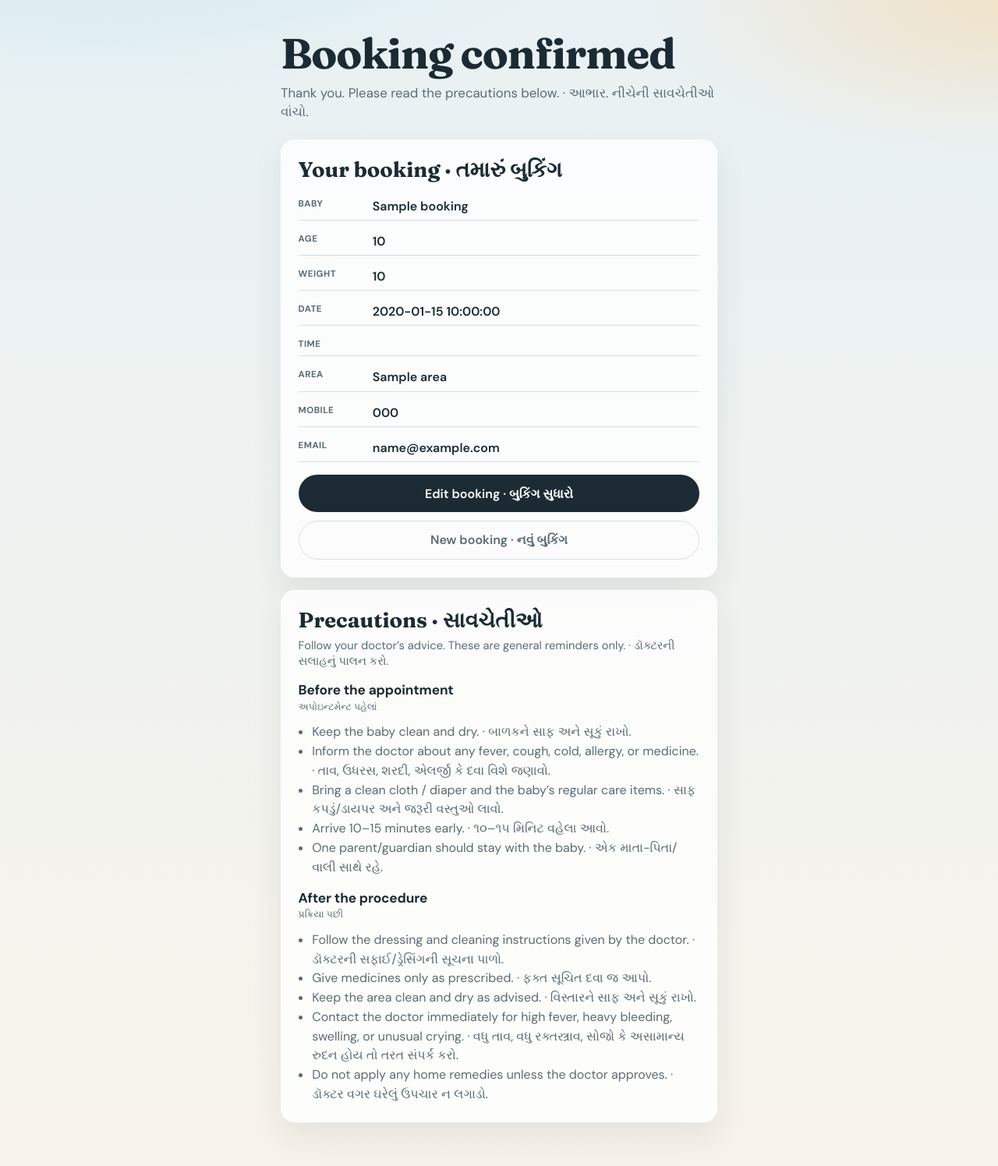
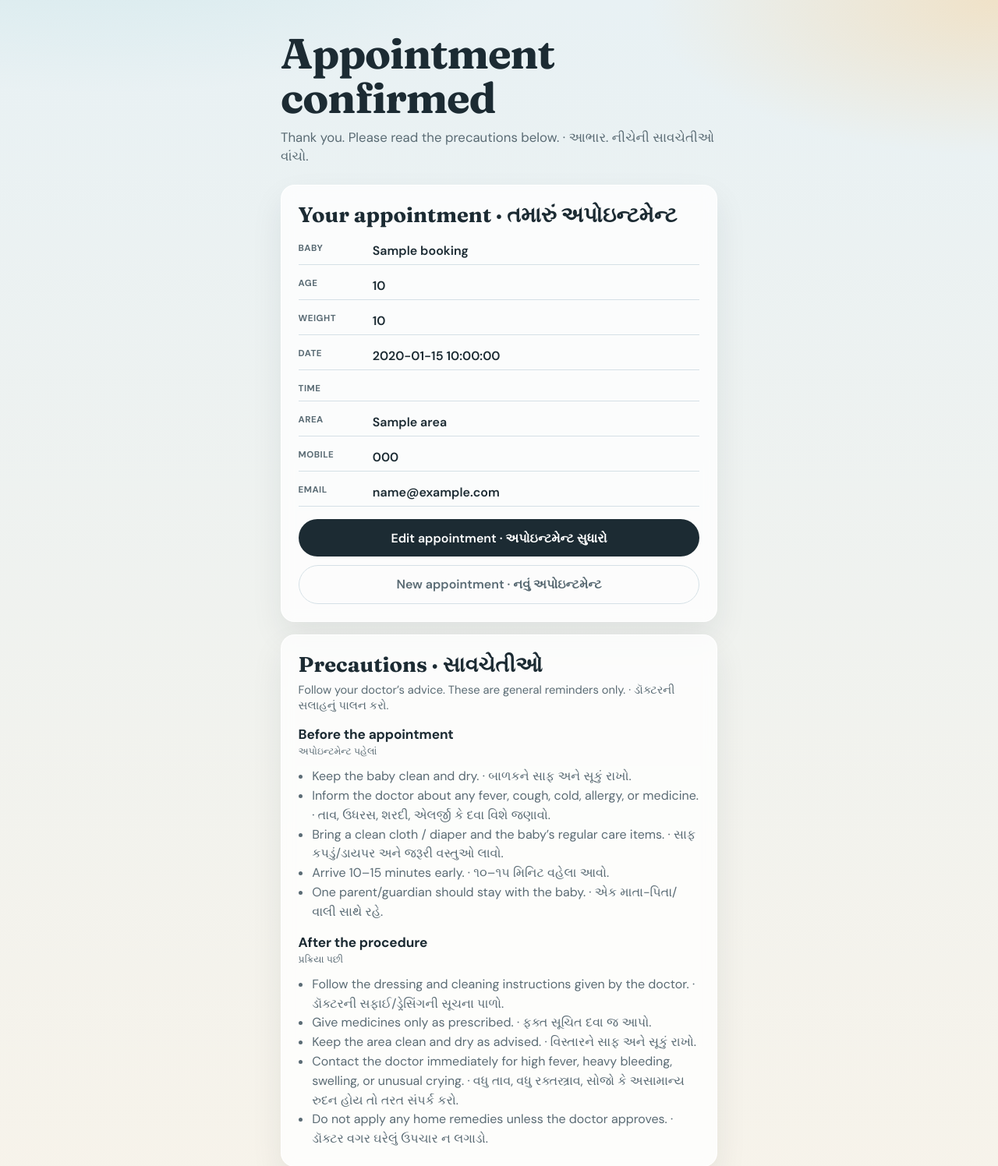
Before and after one commit to Pcdesai11/appointment-app, a Flask app: template templates/confirmation.html in a window 1280 px wide. Shown: the top 1496 px of the page at 78% size. Run offline with Flask 3, Linux system fonts and the light colour scheme; the template is opened without the code that fills it: most values are stand-ins (such as "Sample title", 1, 10 or a date in 2020).

Commit message:
Say appointment confirmed instead of booking confirmed.
Co-authored-by: Cursor <cursoragent@cursor.com>

```diff
--- a/templates/confirmation.html
+++ b/templates/confirmation.html
@@ -4,7 +4,7 @@
   <meta charset="UTF-8" />
   <meta name="viewport" content="width=device-width, initial-scale=1, viewport-fit=cover" />
   <meta name="theme-color" content="#e8f1f4" />
-  <title>Booking confirmed | અપોઇન્ટમેન્ટ કન્ફર્મ</title>
+  <title>Appointment confirmed | અપોઇન્ટમેન્ટ કન્ફર્મ</title>
   <link rel="preconnect" href="https://fonts.googleapis.com" />
   <link rel="preconnect" href="https://fonts.gstatic.com" crossorigin />
   <link href="https://fonts.googleapis.com/css2?family=DM+Sans:opsz,wght@9..40,400;9..40,500;9..40,600;9..40,700&family=Fraunces:opsz,wght@9..144,600;9..144,700&display=swap" rel="stylesheet" />
@@ -13,7 +13,7 @@
 <body>
   <div class="page page-patient">
     <header class="header">
-      <p class="brand">Booking confirmed</p>
+      <p class="brand">Appointment confirmed</p>
       <p class="tagline">Thank you. Please read the precautions below. · આભાર. નીચેની સાવચેતીઓ વાંચો.</p>
     </header>
 
@@ -28,7 +28,7 @@
     {% endwith %}
 
     <section class="panel panel-patient">
-      <h2>Your booking · તમારું બુકિંગ</h2>
+      <h2>Your appointment · તમારું અપોઇન્ટમેન્ટ</h2>
       <dl class="booking-summary">
         <div><dt>Baby</dt><dd>{{ booking.BabyName }}</dd></div>
         <div><dt>Age</dt><dd>{{ booking.Age }}</dd></div>
@@ -42,8 +42,8 @@
         {% endif %}
       </dl>
       <div class="confirm-actions">
-        <a class="btn btn-secondary" href="{{ edit_url }}">Edit booking · બુકિંગ સુધારો</a>
-        <a class="btn btn-ghost" href="{{ url_for('patient_form') }}">New booking · નવું બુકિંગ</a>
+        <a class="btn btn-secondary" href="{{ edit_url }}">Edit appointment · અપોઇન્ટમેન્ટ સુધારો</a>
+        <a class="btn btn-ghost" href="{{ url_for('patient_form') }}">New appointment · નવું અપોઇન્ટમેન્ટ</a>
       </div>
     </section>
 
```
